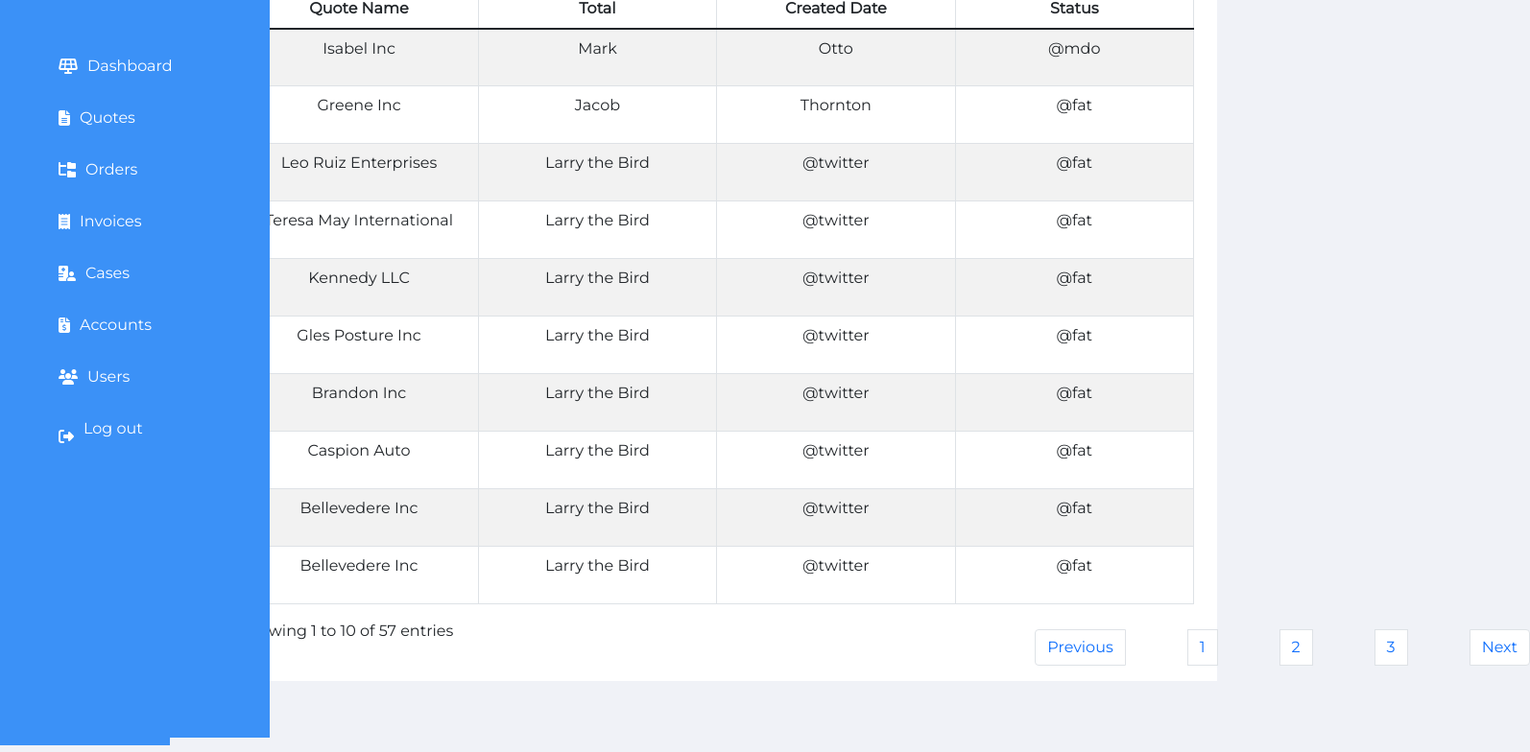
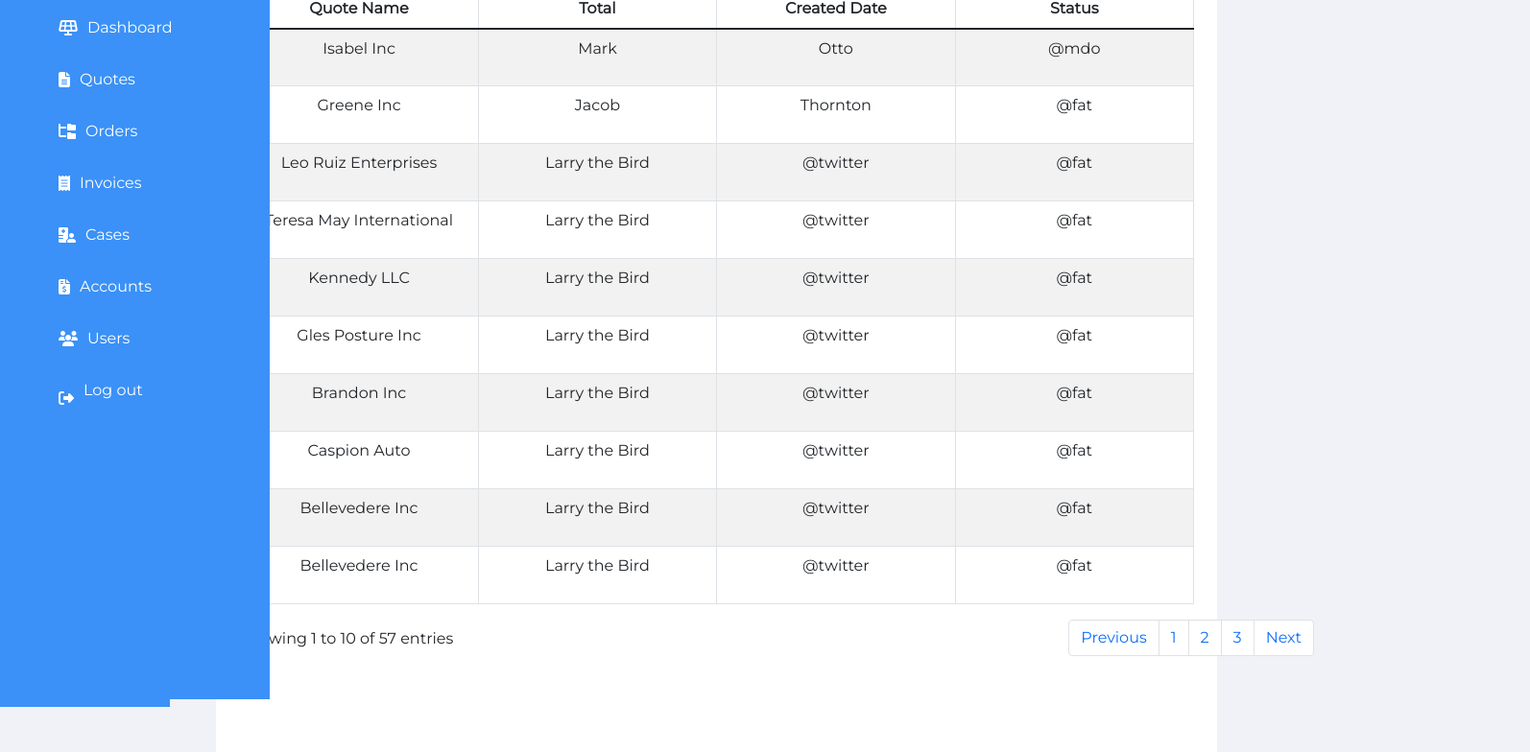
Before and after one commit to HimanshuRstar/ACME, a plain HTML site: page Quotes.html in a window 1280 px wide. Shown: the part 239-1023 px from the top of the page at 96% size, 1594 px wide, since content can reach past the window. Drawn offline with nearby package versions, Linux system fonts and the light colour scheme.

Commit message:
Made changes in quotes

```diff
--- a/Dist/CSS/styles.css
+++ b/Dist/CSS/styles.css
@@ -13,7 +13,7 @@ body {
     display: none;
 }
 
-ul li {
+.side_bar ul li {
     /* position: relative; */
     display: flex;
     align-items: center;
@@ -285,3 +285,8 @@ td {
 .info {
     color: #82b9fa;
 }
+
+.pagination {
+    margin-left: 100px;
+    margin-bottom: 100px;
+}
--- a/Quotes.html
+++ b/Quotes.html
@@ -189,12 +189,12 @@
                     </tbody>
                 </table>
                 <div class="row">
-                    <div class="col-md-9">
+                    <div class="col-md-9 mt-2">
                         <p>Showing 1 to 10 of 57 entries</p>
                     </div>
-                    <div class="col-md-2">
+                    <div class="col-md-3">
                         <nav aria-label="Page navigation example">
-                            <ul class="pagination">
+                            <ul class="pagination ">
                                 <li class="page-item"><a class="page-link" href="#">Previous</a></li>
                                 <li class="page-item"><a class="page-link" href="#">1</a></li>
                                 <li class="page-item"><a class="page-link" href="#">2</a></li>
```
Also changed, not shown: Login.html (+0 -1 lines).
